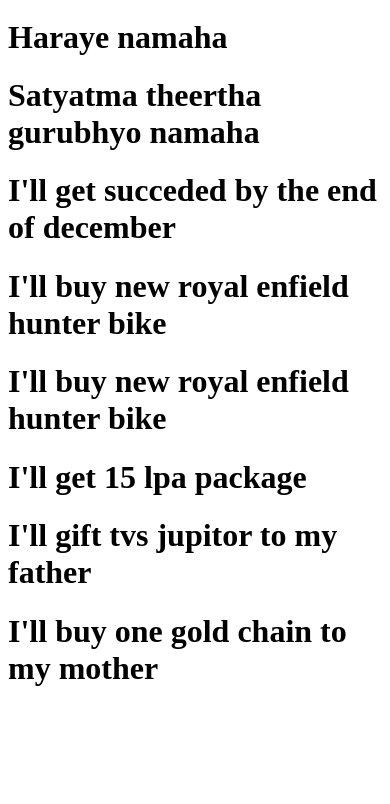
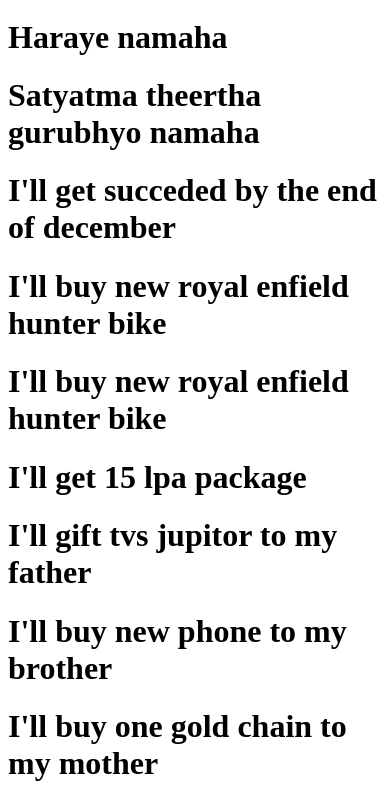
Before and after one commit to GururajNadigCN-devopslearning/git_practice19112026, a plain HTML site: page index.html in a window 390 px wide. Shown: the part 1199-2003 px from the top of the page. Before the commit the page ends 1907 px from the top, so only its background shows below. Drawn offline with Linux system fonts and the light colour scheme.

Commit message:
Add new heading for buying a phone

```diff
--- a/index.html
+++ b/index.html
@@ -25,7 +25,7 @@
 		<h1>I'll buy new royal enfield hunter bike</h1>
 		<h1>I'll get 15 lpa package</h1>
 		<h1>I'll gift tvs jupitor to my father</h1>
-
+		<h1>I'll buy new phone to my brother</h1>
 		<h1>I'll buy one gold chain to my mother</h1>
 
 
```
